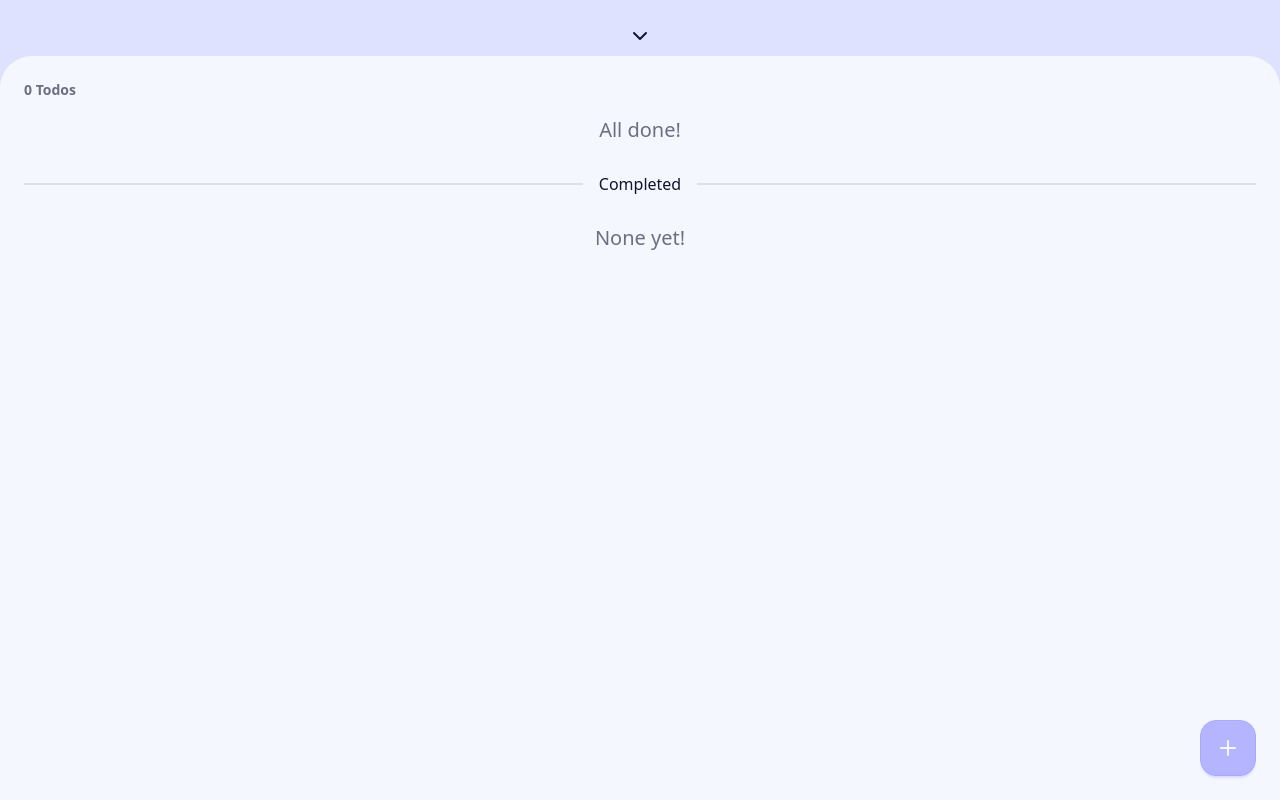
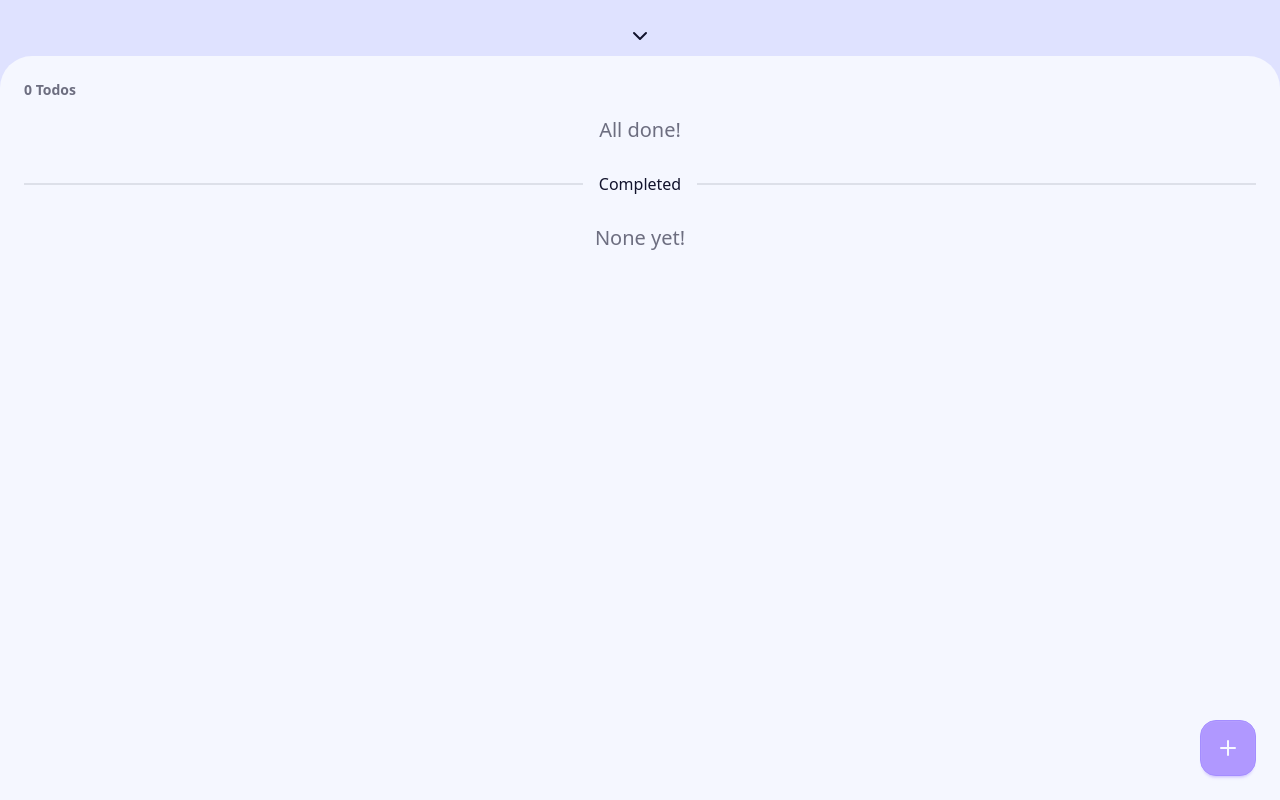
Before and after one commit to majicmaj/todo, a React (Vite) app: page / in a window 1280 px wide. Built offline with nearby package versions, Linux system fonts and the light colour scheme.

Commit message:
fix: adjust primary color for improved visual consistency in NothingOS theme

```diff
--- a/src/index.css
+++ b/src/index.css
@@ -249,7 +249,7 @@
   --color-base-content: oklch(20% 0.05 280);
 
   /* primary: pastel lilac bloom */
-  --color-primary: oklch(85% 0.24 280);
+  --color-primary: oklch(85% 0.35 280);
   --color-primary-content: oklch(98% 0.01 280);
 
   /* secondary: rich matcha green */
```
